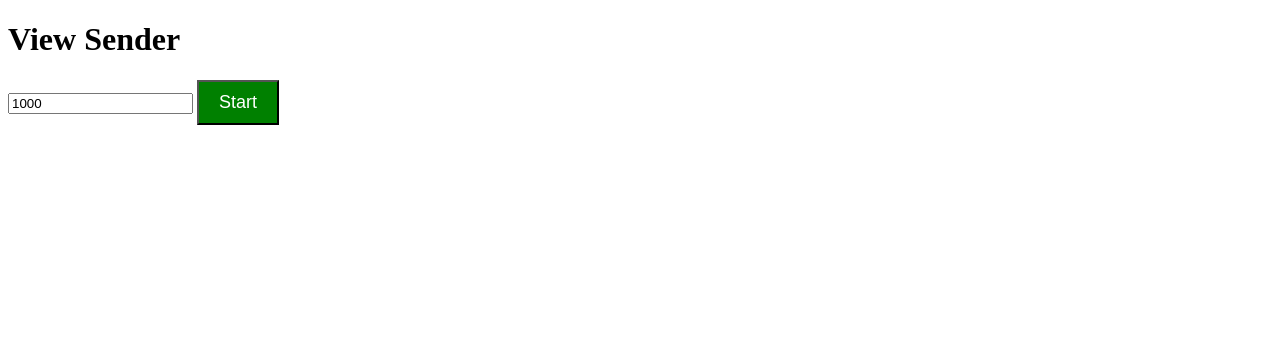
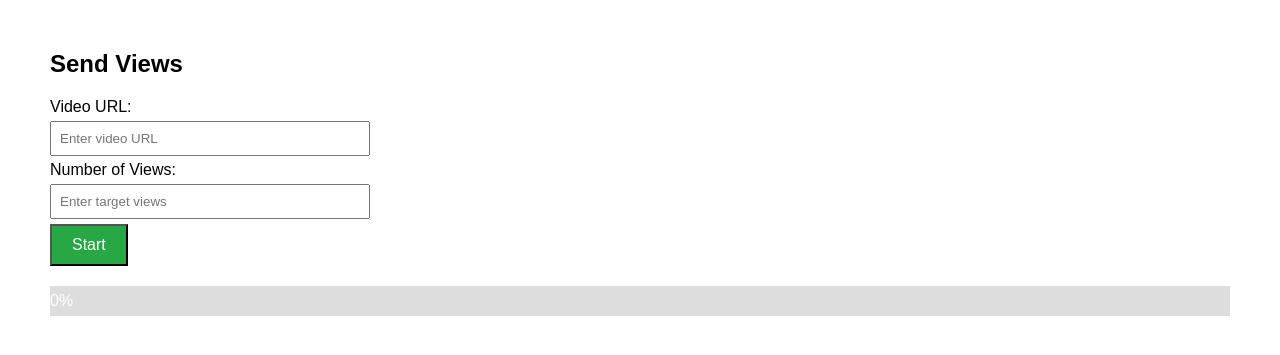
Before and after one commit to altstoreupload-pixel/Tiktokviewer, a Flask app: page / in a window 1280 px wide. Shown: the top 355 px of the page. Run offline with Flask 3, Linux system fonts and the light colour scheme.

Commit message:
Update index.html

```diff
--- a/template/index.html
+++ b/template/index.html
@@ -4,44 +4,70 @@
 <meta charset="UTF-8">
 <title>View Sender</title>
 <style>
-    #startBtn { padding: 10px 20px; font-size: 18px; }
-    #startBtn.running { background-color: grey; color: white; cursor: not-allowed; }
-    #startBtn.ready { background-color: green; color: white; cursor: pointer; }
+  body { font-family: Arial, sans-serif; margin: 50px; }
+  input[type="text"], input[type="number"] { padding: 8px; width: 300px; margin: 5px 0; }
+  button { padding: 10px 20px; font-size: 16px; cursor: pointer; }
+  button.green { background-color: #28a745; color: white; }
+  button.grey { background-color: grey; color: white; cursor: not-allowed; }
+  #progress-bar { width: 100%; background-color: #ddd; margin-top: 20px; }
+  #progress-bar-fill { width: 0%; height: 30px; background-color: #28a745; text-align: center; color: white; line-height: 30px; }
 </style>
 </head>
 <body>
-<h1>View Sender</h1>
-<input type="number" id="totalViews" placeholder="Total views to send" value="1000">
-<button id="startBtn" class="ready">Start</button>
-<p id="status"></p>
+<h2>Send Views</h2>
+
+<label>Video URL:</label><br>
+<input type="text" id="video_url" placeholder="Enter video URL"><br>
+
+<label>Number of Views:</label><br>
+<input type="number" id="target_views" placeholder="Enter target views"><br>
+
+<button id="start-btn" class="green" onclick="startSending()">Start</button>
+
+<div id="progress-bar">
+  <div id="progress-bar-fill">0%</div>
+</div>
+
 <script>
-const startBtn = document.getElementById("startBtn");
-const statusEl = document.getElementById("status");
+let intervalId;
 
-startBtn.onclick = async () => {
-    const totalViews = parseInt(document.getElementById("totalViews").value);
-    startBtn.classList.remove("ready");
-    startBtn.classList.add("running");
-    startBtn.disabled = true;
+function startSending() {
+    const videoUrl = document.getElementById('video_url').value;
+    const targetViews = document.getElementById('target_views').value;
 
-    await fetch("/start", {
-        method: "POST",
-        headers: { "Content-Type": "application/json" },
-        body: JSON.stringify({ total_views: totalViews })
+    if (!videoUrl || !targetViews) {
+        alert("Please enter video URL and target views.");
+        return;
+    }
+
+    const btn = document.getElementById('start-btn');
+    btn.className = 'grey';
+    btn.disabled = true;
+
+    fetch('/start', {
+        method: 'POST',
+        headers: { 'Content-Type': 'application/json' },
+        body: JSON.stringify({ video_url: videoUrl, target_views: targetViews })
+    }).then(res => res.json()).then(data => {
+        intervalId = setInterval(updateProgress, 200);
     });
+}
 
-    const interval = setInterval(async () => {
-        const res = await fetch("/status");
-        const data = await res.json();
-        statusEl.textContent = `Sent ${data.views_sent}/${data.total_views} views`;
+function updateProgress() {
+    fetch('/progress').then(res => res.json()).then(data => {
+        const fill = document.getElementById('progress-bar-fill');
+        const percent = Math.round((data.progress / data.target) * 100);
+        fill.style.width = percent + '%';
+        fill.innerText = percent + '%';
+
         if (!data.running) {
-            startBtn.classList.remove("running");
-            startBtn.classList.add("ready");
-            startBtn.disabled = false;
-            clearInterval(interval);
+            clearInterval(intervalId);
+            const btn = document.getElementById('start-btn');
+            btn.className = 'green';
+            btn.disabled = false;
         }
-    }, 200);
-};
+    });
+}
 </script>
 </body>
 </html>
```
